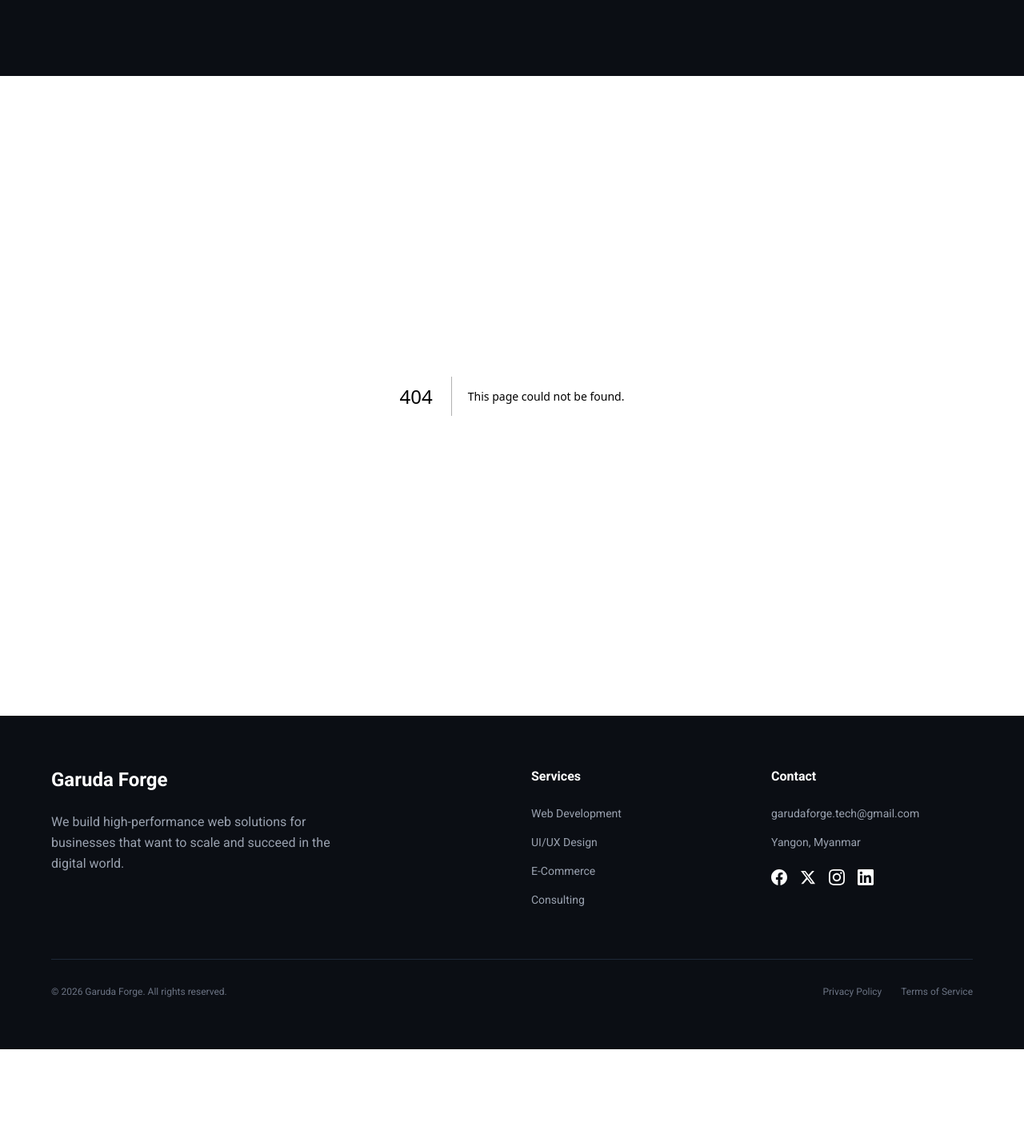
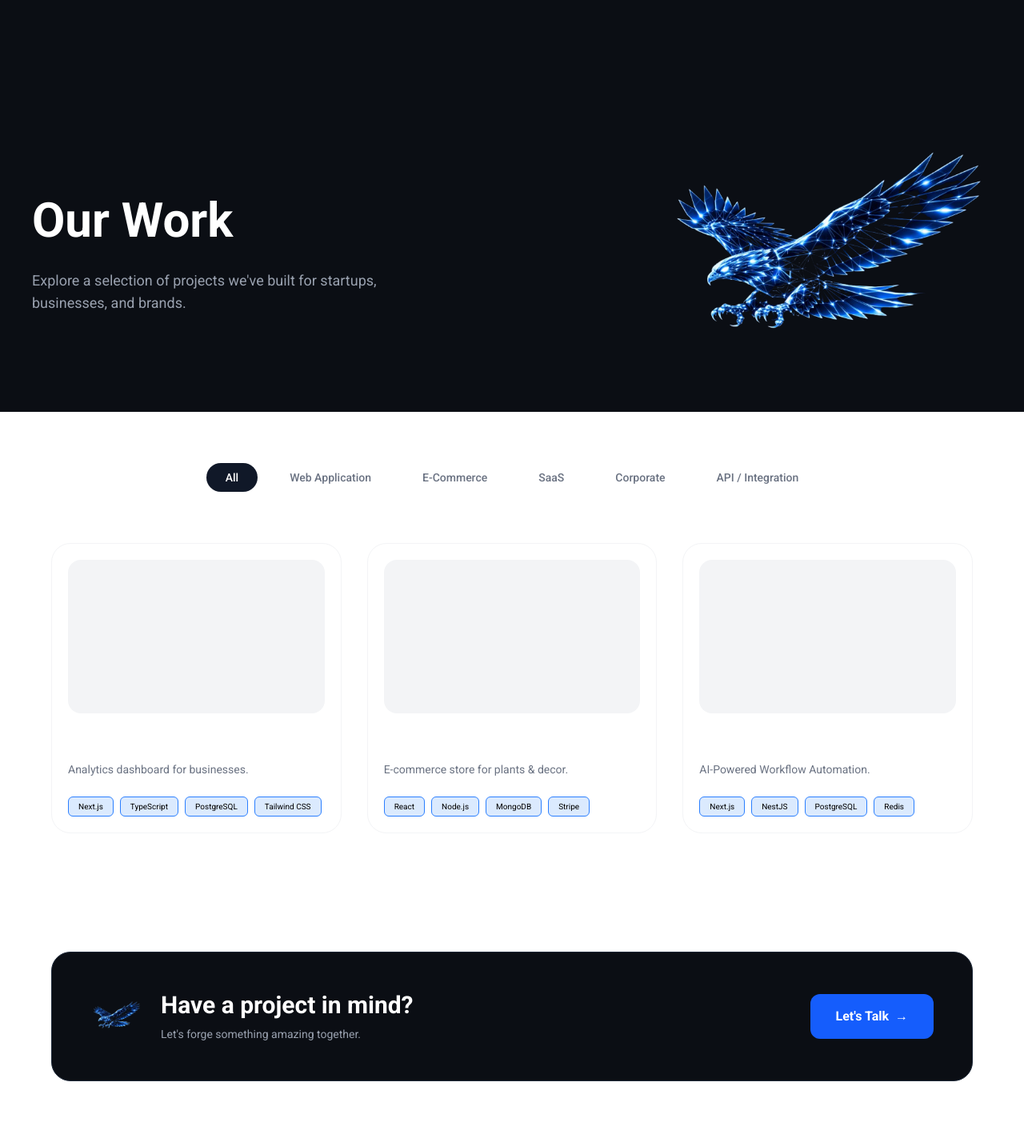
Before and after one commit to Garuda-Tech-MM/garuda_forge_web, a Next.js app: page /work in a window 1280 px wide. Before the commit this address had no page. Shown: the part 377-1810 px from the top of the page at 80% size. Before the commit the page ends 1689 px from the top, so only its background shows below. Built offline with nearby package versions, Linux system fonts and the light colour scheme.

Commit message:
feat:work_page_add

```diff
--- a/src/app/globals.css
+++ b/src/app/globals.css
@@ -11,5 +11,14 @@
 body {
   background-color: var(--color-brand-dark);
   color: var(--color-text-main);
-  font-family: 'Roboto', sans-serif
+  font-family: 'Roboto', sans-serif;
 }
+
+@utility scrollbar-none {
+  -ms-overflow-style: none;
+  scrollbar-width: none;
+
+  &::-webkit-scrollbar {
+    display: none;
+  }
+}
--- /dev/null
+++ b/src/app/work/page.tsx
@@ -0,0 +1,11 @@
+import { WorkHero } from "@/components/work/WorkHero";
+import { WorkPage } from "@/components/work/WorkPage";
+
+export default function Page() {
+  return (
+    <>
+      <WorkHero />
+      <WorkPage />
+    </>
+  );
+}
--- a/src/components/home/Hero.tsx
+++ b/src/components/home/Hero.tsx
@@ -2,12 +2,12 @@ import Image from "next/image";
 
 export const Hero = () => {
   return (
-    <section className="relative w-full bg-brand-darkpt-20 pb-32 mt-10 overflow-hidden">
+    <section className="relative w-full bg-brand-dark pt-12 sm:pt-16 lg:pt-20 pb-16 sm:pb-24 lg:pb-32 overflow-hidden">
       {/* Container */}
-      <div className="max-w-300 mx-auto px-6 flex flex-col lg:flex-row items-center relative z-10">
+      <div className="max-w-300 mx-auto px-4 sm:px-6 flex flex-col lg:flex-row items-center relative z-10">
         {/* Content */}
         <div className="w-full lg:w-[55%] flex flex-col items-start z-20">
-          <h1 className="text-5xl lg:text-[64px] font-bold text-white leading-[1.15]">
+          <h1 className="text-4xl sm:text-5xl lg:text-[64px] font-bold text-white leading-[1.15]">
             We Forge Digital
             <br />
             Experiences That
@@ -15,15 +15,15 @@ export const Hero = () => {
             <span className="text-blue-600">Take Flight.</span>
           </h1>
 
-          <p className="mt-6 text-gray-400 text-[17px] max-w-120 leading-relaxed">
+          <p className="mt-4 sm:mt-6 text-gray-400 text-base sm:text-[17px] max-w-120 leading-relaxed">
             Garuda Forge is a web development company that builds fast,
             scalable, and stunning web solutions for ambitious brands and
             startups.
           </p>
 
           {/* Call To Action Buttons */}
-          <div className="mt-10 flex flex-wrap items-center gap-4">
-            <button className="bg-blue-600 text-white px-7 py-3 rounded-md font-medium hover:bg-blue-700 transition-colors flex items-center gap-2">
+          <div className="mt-8 sm:mt-10 flex flex-col sm:flex-row flex-wrap items-stretch sm:items-center gap-3 sm:gap-4 w-full sm:w-auto">
+            <button className="bg-blue-600 text-white px-7 py-3 rounded-md font-medium hover:bg-blue-700 transition-colors flex items-center justify-center gap-2">
               Let&apos;s Build Together <span>→</span>
             </button>
             <button className="border border-gray-600 text-white px-7 py-3 rounded-md font-medium hover:border-white transition-colors">
@@ -62,8 +62,8 @@ export const Hero = () => {
         </div>
 
         {/* Eagle Image */}
-        <div className="w-full lg:w-[45%] mt-16 lg:mt-0 relative">
-          <div className="relative w-[120%]">
+        <div className="w-full lg:w-[45%] mt-10 sm:mt-16 lg:mt-0 relative">
+          <div className="relative w-full lg:w-[120%]">
             <Image
               src="/hero-eagle.png"
               alt="Garuda Glowing Eagle"
--- a/src/components/home/Process.tsx
+++ b/src/components/home/Process.tsx
@@ -27,39 +27,39 @@ export const Process = () => {
   ];
 
   return (
-    <section className="bg-brand-dark py-24 w-full text-white">
-      <div className="max-w-250 mx-auto px-6">
-        <div className="text-center mb-24">
+    <section className="bg-brand-dark py-16 sm:py-20 md:py-24 w-full text-white">
+      <div className="max-w-250 mx-auto px-4 sm:px-6">
+        <div className="text-center mb-12 sm:mb-16 md:mb-24">
           <span className="text-blue-500 font-bold text-xs tracking-widest uppercase mb-3 block">
             Our Process
           </span>
-          <h2 className="text-3xl md:text-4xl font-bold">
+          <h2 className="text-2xl sm:text-3xl md:text-4xl font-bold">
             Simple Process. Powerful Results.
           </h2>
         </div>
 
-        <div className="relative flex justify-between items-start">
-          {/* Connector Line */}
-          <div className="absolute top-6 left-0 w-full hidden md:block px-12">
+        <div className="relative grid grid-cols-1 sm:grid-cols-2 lg:grid-cols-4 gap-10 sm:gap-8 lg:gap-6">
+          {/* Connector Line — desktop only */}
+          <div className="absolute top-6 left-0 w-full hidden lg:block px-12">
             <div className="w-full h-px border-t border-dashed border-gray-700"></div>
           </div>
 
           {steps.map((step, index) => (
             <div
               key={index}
-              className="relative flex flex-col items-center text-center w-full"
+              className="relative flex flex-col items-center text-center"
             >
-              {/* Icon Container */}
-              <div className="w-12 h-12 rounded-full bg-[#151921] border-2 border-gray-700 flex items-center justify-center text-xl mb-6 z-10 hover:border-blue-500 transition-colors">
+              <div className="w-12 h-12 rounded-full bg-[#151921] border-2 border-gray-700 flex items-center justify-center text-xl mb-4 sm:mb-6 z-10 hover:border-blue-500 transition-colors">
                 {step.icon}
               </div>
 
-              {/* Text */}
               <span className="text-[10px] font-bold text-blue-500 mb-1">
                 {step.number}
               </span>
-              <h3 className="text-sm font-bold mb-2">{step.title}</h3>
-              <p className="text-gray-400 text-[11px] leading-relaxed max-w-37.5">
+              <h3 className="text-sm sm:text-base font-bold mb-2">
+                {step.title}
+              </h3>
+              <p className="text-gray-400 text-xs sm:text-[11px] leading-relaxed max-w-xs sm:max-w-37.5 mx-auto">
                 {step.desc}
               </p>
             </div>
--- a/src/components/home/Services.tsx
+++ b/src/components/home/Services.tsx
@@ -103,8 +103,8 @@ export const Services = () => {
   ];
 
   return (
-    <section className="bg-brand-light py-24 w-full">
-      <div className="max-w-300 mx-auto px-6">
+    <section className="bg-brand-light py-16 sm:py-20 md:py-24 w-full">
+      <div className="max-w-300 mx-auto px-4 sm:px-6">
         {/* Section Header */}
         <div className="text-center flex flex-col items-center">
           <span className="text-blue-600 font-bold text-xs tracking-widest uppercase mb-3">
--- a/src/components/home/Work.tsx
+++ b/src/components/home/Work.tsx
@@ -9,18 +9,18 @@ export const Work = () => {
   ];
 
   return (
-    <section className="bg-brand-light pt-20 w-full">
-      <div className="max-w-300 mx-auto px-6">
-        <div className="text-center mb-16">
+    <section className="bg-brand-light pt-12 sm:pt-16 md:pt-20 w-full">
+      <div className="max-w-300 mx-auto px-4 sm:px-6">
+        <div className="text-center mb-10 sm:mb-14 md:mb-16">
           <span className="text-blue-600 font-bold text-xs tracking-widest uppercase mb-3 block">
             Our Work
           </span>
-          <h2 className="text-4xl font-bold text-gray-900">
+          <h2 className="text-2xl sm:text-3xl md:text-4xl font-bold text-gray-900 px-2">
             Built with Purpose. Designed to Perform.
           </h2>
         </div>
 
-        <div className="grid grid-cols-1 md:grid-cols-4 gap-6 mb-12">
+        <div className="grid grid-cols-1 sm:grid-cols-2 lg:grid-cols-4 gap-5 sm:gap-6 mb-10 sm:mb-12">
           {projects.map((project, index) => (
             <div key={index} className="group cursor-pointer">
               {/* Card */}
--- a/src/components/layout/ContactBanner.tsx
+++ b/src/components/layout/ContactBanner.tsx
@@ -2,11 +2,10 @@ import Image from "next/image";
 
 export const ContactBanner = () => {
   return (
-    <section className="py-13 px-6">
-      <div className="max-w-300 mx-auto bg-brand-dark rounded-3xl p-8 md:p-12 flex flex-col md:flex-row items-center justify-between border border-gray-800">
-        {/* Left side: Icon/Logo */}
-        <div className="flex items-center gap-6 mb-8 md:mb-0">
-          <div className="w-16 h-16 flex items-center justify-center">
+    <section className="py-8 sm:py-10 md:py-13">
+      <div className="max-w-300 mx-auto bg-brand-dark rounded-2xl sm:rounded-3xl p-6 sm:p-8 md:p-12 flex flex-col md:flex-row items-center justify-between gap-6 md:gap-8 border border-gray-800 text-center md:text-left">
+        <div className="flex flex-col sm:flex-row items-center gap-4 sm:gap-6">
+          <div className="w-14 h-14 sm:w-16 sm:h-16 shrink-0 flex items-center justify-center">
             <Image
               src="/hero-eagle.png"
               alt="Garuda Forge Logo"
@@ -17,17 +16,16 @@ export const ContactBanner = () => {
           </div>
 
           <div>
-            <h2 className="text-2xl md:text-3xl font-bold text-white mb-2">
+            <h2 className="text-xl sm:text-2xl md:text-3xl font-bold text-white mb-1 sm:mb-2">
               Have a project in mind?
             </h2>
             <p className="text-gray-400 text-sm">
-              Let’s forge something amazing together.
+              Let&apos;s forge something amazing together.
             </p>
           </div>
         </div>
 
-        {/* Right side: Button */}
-        <button className="bg-blue-600 hover:bg-blue-700 text-white px-8 py-4 rounded-xl font-bold flex items-center gap-2 transition-all">
+        <button className="w-full md:w-auto shrink-0 bg-blue-600 hover:bg-blue-700 text-white px-8 py-3.5 sm:py-4 rounded-xl font-bold flex items-center justify-center gap-2 transition-all">
           Let&apos;s Talk <span>→</span>
         </button>
       </div>
--- a/src/components/layout/Footer.tsx
+++ b/src/components/layout/Footer.tsx
@@ -59,11 +59,11 @@ const socialLinks = [
 
 export const Footer = () => {
   return (
-    <footer className="bg-brand-dark text-white py-16">
-      <div className="max-w-300 mx-auto px-6">
-        <div className="grid grid-cols-1 md:grid-cols-4 gap-12 mb-16">
+    <footer className="bg-brand-dark text-white py-12 sm:py-14 md:py-16">
+      <div className="max-w-300 mx-auto px-4 sm:px-6">
+        <div className="grid grid-cols-1 sm:grid-cols-2 md:grid-cols-4 gap-10 sm:gap-12 mb-12 sm:mb-16">
           {/* Logo & About */}
-          <div className="col-span-1 md:col-span-2">
+          <div className="col-span-1 sm:col-span-2">
             <h2 className="text-2xl font-bold mb-6">Garuda Forge</h2>
             <p className="text-gray-400 max-w-sm leading-relaxed">
               We build high-performance web solutions for businesses that want
--- a/src/components/layout/Navbar.tsx
+++ b/src/components/layout/Navbar.tsx
@@ -1,43 +1,52 @@
 "use client";
 
+import { useState } from "react";
 import Link from "next/link";
 import Image from "next/image";
 import { usePathname } from "next/navigation";
+import { Menu, X } from "lucide-react";
+
+const navItems = [
+  { name: "Home", href: "/" },
+  { name: "Services", href: "/services" },
+  { name: "Work", href: "/work" },
+  { name: "About Us", href: "/about" },
+  { name: "Tech Stack", href: "/tech-stack" },
+  { name: "Blog", href: "/blog" },
+];
 
 export const Navbar = () => {
   const pathname = usePathname();
+  const [menuOpen, setMenuOpen] = useState(false);
 
   return (
     <nav className="bg-brand-dark w-full">
-      <div className="max-w-300 mx-auto px-6 py-8 flex items-center justify-between">
-        <div className="flex items-center gap-3">
+      <div className="max-w-300 mx-auto px-4 sm:px-6 py-4 sm:py-6 lg:py-8 flex items-center justify-between">
+        <Link
+          href="/"
+          className="flex items-center gap-2 sm:gap-3"
+          onClick={() => setMenuOpen(false)}
+        >
           <Image
             src="/hero-eagle.png"
             alt="Garuda Forge Logo"
             width={50}
             height={50}
-            className="w-auto h-auto object-contain"
+            className="w-10 h-10 sm:w-auto sm:h-auto object-contain"
           />
 
           <div className="flex flex-col items-start leading-none">
-            <span className="text-white font-bold text-lg tracking-[0.2em]">
+            <span className="text-white font-bold text-base sm:text-lg tracking-[0.2em]">
               GARUDA
             </span>
-            <span className="text-blue-800 font-bold text-[12px] tracking-[1.1em]">
+            <span className="text-blue-800 font-bold text-[10px] sm:text-[12px] tracking-[0.8em] sm:tracking-[1.1em]">
               FORGE
             </span>
           </div>
-        </div>
+        </Link>
 
-        <div className="flex items-center gap-8 text-sm text-gray-400">
-          {[
-            { name: "Home", href: "/" },
-            { name: "Services", href: "/services" },
-            { name: "Work", href: "/work" },
-            { name: "About Us", href: "/about" },
-            { name: "Tech Stack", href: "/tech-stack" },
-            { name: "Blog", href: "/blog" },
-          ].map((item) => {
+        <div className="hidden lg:flex items-center gap-8 text-sm text-gray-400">
+          {navItems.map((item) => {
             const isActive = pathname === item.href;
             return (
               <Link
@@ -60,10 +69,47 @@ export const Navbar = () => {
           })}
         </div>
 
-        <button className="border border-blue-300 text-white px-6 py-2 rounded-md text-sm hover:border-white transition">
+        <button className="hidden lg:block border border-blue-300 text-white px-6 py-2 rounded-md text-sm hover:border-white transition">
           Let&apos;s Talk →
         </button>
+
+        <button
+          type="button"
+          className="lg:hidden text-white p-2 -mr-2"
+          onClick={() => setMenuOpen((open) => !open)}
+          aria-expanded={menuOpen}
+          aria-label={menuOpen ? "Close menu" : "Open menu"}
+        >
+          {menuOpen ? <X size={24} /> : <Menu size={24} />}
+        </button>
       </div>
+
+      {menuOpen && (
+        <div className="lg:hidden border-t border-gray-800 bg-brand-dark">
+          <div className="max-w-300 mx-auto px-4 sm:px-6 py-6 flex flex-col gap-1">
+            {navItems.map((item) => {
+              const isActive = pathname === item.href;
+              return (
+                <Link
+                  key={item.name}
+                  href={item.href}
+                  onClick={() => setMenuOpen(false)}
+                  className={`px-3 py-3 rounded-lg text-sm transition ${
+                    isActive
+                      ? "text-blue-600 bg-blue-600/10"
+                      : "text-gray-400 hover:text-white hover:bg-white/5"
+                  }`}
+                >
+                  {item.name}
+                </Link>
+              );
+            })}
+            <button className="mt-4 w-full border border-blue-300 text-white px-6 py-3 rounded-md text-sm hover:border-white transition">
+              Let&apos;s Talk →
+            </button>
+          </div>
+        </div>
+      )}
     </nav>
   );
 };
--- /dev/null
+++ b/src/components/work/WorkHero.tsx
@@ -0,0 +1,30 @@
+import Image from "next/image";
+
+export const WorkHero = () => {
+  return (
+    <section className="bg-brand-dark pt-12 sm:pt-16 md:pt-20 pb-10 sm:pb-12 md:pb-15 px-4 sm:px-6 text-white overflow-hidden">
+      <div className="max-w-300 mx-auto flex flex-col md:flex-row items-center justify-between gap-8 md:gap-12">
+        <div className="w-full md:w-1/2 text-center md:text-left">
+          <h1 className="text-4xl sm:text-5xl md:text-6xl font-bold mb-4 sm:mb-6 leading-tight">
+            Our Work
+          </h1>
+          <p className="text-gray-400 text-base sm:text-lg max-w-md mx-auto md:mx-0">
+            Explore a selection of projects we&apos;ve built for startups,
+            businesses, and brands.
+          </p>
+        </div>
+
+        <div className="w-full md:w-1/2 flex justify-center md:justify-end">
+          <Image
+            src="/hero-eagle.png"
+            alt="Garuda Forge Logo"
+            width={500}
+            height={500}
+            className="w-full max-w-60 sm:max-w-[320px] md:max-w-105 h-auto object-contain"
+            priority
+          />
+        </div>
+      </div>
+    </section>
+  );
+};
--- /dev/null
+++ b/src/components/work/WorkPage.tsx
@@ -0,0 +1,95 @@
+"use client";
+import { useState } from "react";
+import { ContactBanner } from "../layout/ContactBanner";
+
+const projects = [
+  {
+    title: "Nexora",
+    desc: "Analytics dashboard for businesses.",
+    tags: ["Next.js", "TypeScript", "PostgreSQL", "Tailwind CSS"],
+    category: "SaaS",
+  },
+  {
+    title: "Leafy",
+    desc: "E-commerce store for plants & decor.",
+    tags: ["React", "Node.js", "MongoDB", "Stripe"],
+    category: "E-Commerce",
+  },
+  {
+    title: "Taskly",
+    desc: "AI-Powered Workflow Automation.",
+    tags: ["Next.js", "NestJS", "PostgreSQL", "Redis"],
+    category: "SaaS",
+  },
+];
+
+const categories = [
+  "All",
+  "Web Application",
+  "E-Commerce",
+  "SaaS",
+  "Corporate",
+  "API / Integration",
+];
+
+export const WorkPage = () => {
+  const [activeTab, setActiveTab] = useState("All");
+
+  const filteredProjects =
+    activeTab === "All"
+      ? projects
+      : projects.filter((p) => p.category === activeTab);
+
+  return (
+    <section className="bg-white py-10 sm:py-14 md:py-16">
+      <div className="max-w-300 mx-auto px-4 sm:px-6">
+        {/* Filter Tabs — horizontal scroll on small screens */}
+        <div className="-mx-4 sm:-mx-6 px-4 sm:px-6 mb-10 sm:mb-14 md:mb-16 overflow-x-auto scrollbar-none">
+          <div className="flex flex-nowrap sm:flex-wrap justify-start sm:justify-center gap-2 sm:gap-3 md:gap-4 min-w-max sm:min-w-0">
+            {categories.map((cat) => (
+              <button
+                key={cat}
+                onClick={() => setActiveTab(cat)}
+                className={`shrink-0 px-4 sm:px-6 py-1.5 sm:py-2 rounded-full text-xs sm:text-sm font-medium transition whitespace-nowrap ${
+                  activeTab === cat
+                    ? "bg-gray-900 text-white"
+                    : "text-gray-500 hover:bg-gray-100"
+                }`}
+              >
+                {cat}
+              </button>
+            ))}
+          </div>
+        </div>
+
+        {/* Project Grid */}
+        <div className="grid grid-cols-1 sm:grid-cols-2 lg:grid-cols-3 gap-5 sm:gap-6 md:gap-8 mb-16 sm:mb-20 md:mb-24">
+          {filteredProjects.map((p) => (
+            <div
+              key={p.title}
+              className="border border-gray-100 rounded-2xl sm:rounded-3xl p-4 sm:p-5 hover:shadow-lg transition bg-white"
+            >
+              <div className="h-40 sm:h-48 bg-gray-100 rounded-xl sm:rounded-2xl mb-4 sm:mb-6" />
+              <h3 className="text-lg sm:text-xl font-bold mb-1.5 sm:mb-2">
+                {p.title}
+              </h3>
+              <p className="text-gray-500 text-sm mb-4 sm:mb-6">{p.desc}</p>
+              <div className="flex flex-wrap gap-1.5 sm:gap-2">
+                {p.tags.map((t) => (
+                  <span
+                    key={t}
+                    className="bg-blue-100 border border-blue-500 text-black px-2.5 sm:px-3 py-0.5 sm:py-1 rounded-md text-[10px]"
+                  >
+                    {t}
+                  </span>
+                ))}
+              </div>
+            </div>
+          ))}
+        </div>
+
+        <ContactBanner />
+      </div>
+    </section>
+  );
+};
```
